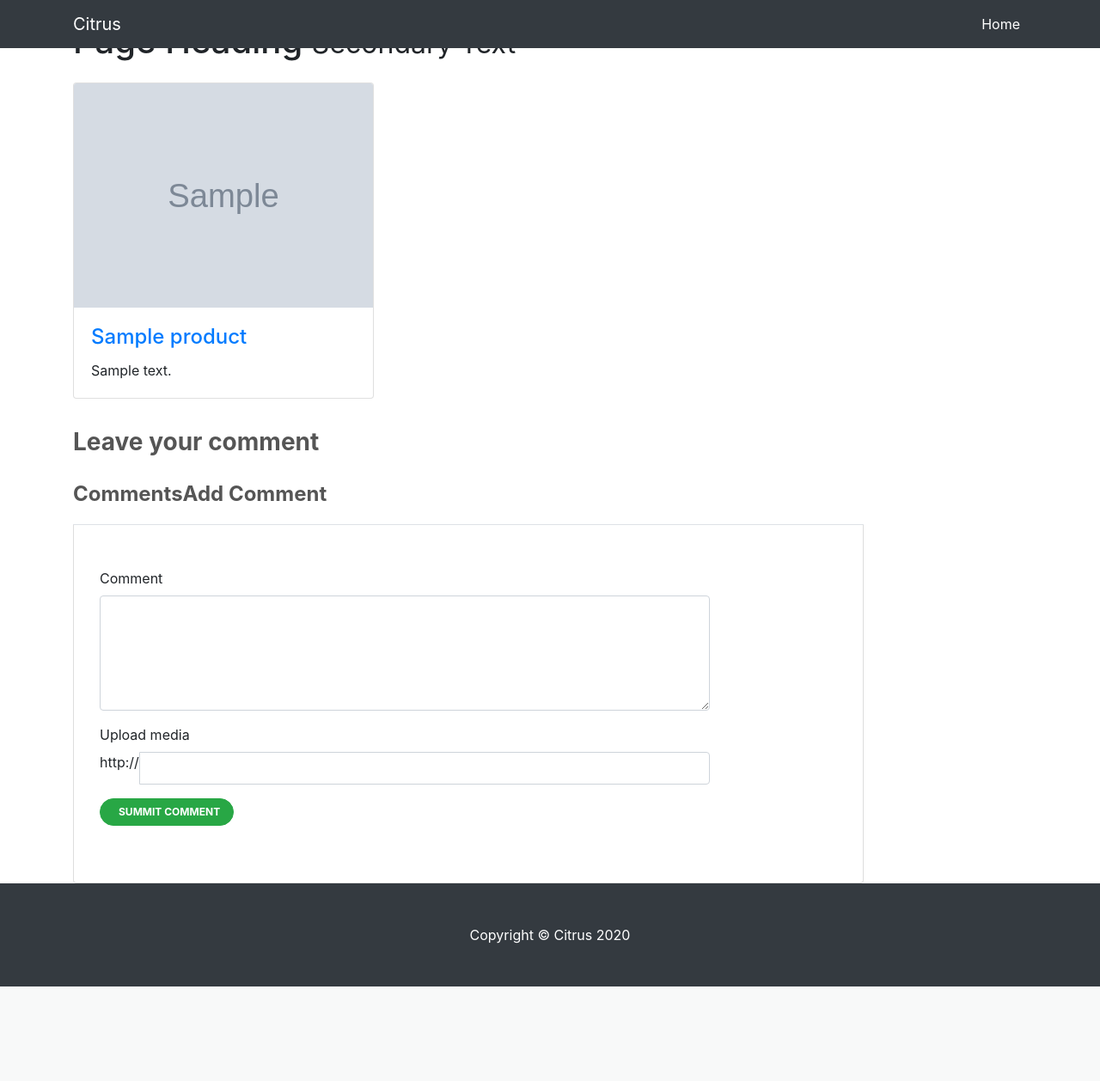
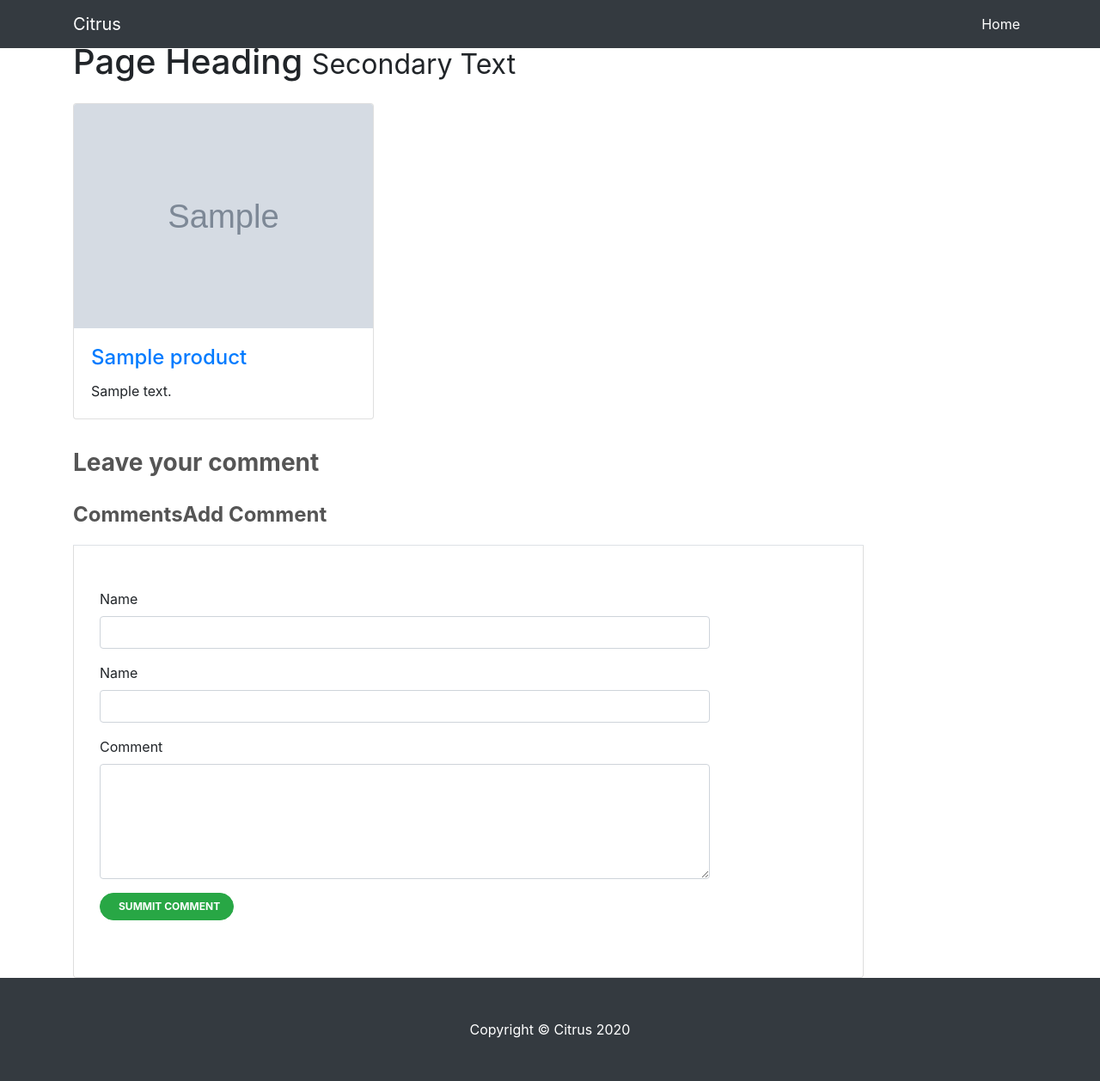
Before and after one commit to dzondraa/Citrus, a PHP site: page / in a window 1280 px wide, after a click on "Add Comment". Shown: the whole page at 86% size. Before the commit the page ends 1148 px from the top, so only its background shows below. Run offline with PHP 8.4, Linux system fonts and the light colour scheme; tables that the repository leaves empty or names only in its code hold one stand-in row (values such as "Sample post"); grey boxes marked "Sample" are stand-in pictures.

Commit message:
Leaving comment functionality and feedback functionality

```diff
--- a/app/Config/DB.php
+++ b/app/Config/DB.php
@@ -32,4 +32,18 @@
         $prepare->execute($params);
         return $prepare->fetch();
     }
+
+    public function executeInsert(string $query, Array $params) : bool {
+        $prepare = $this->conn->prepare($query);
+        $res = $prepare->execute($params);
+        if($res) {
+            return true;
+        } else {
+            return false;
+        }
+    }
+
+    public function getLastId() {
+        return $this->conn->lastInsertId();
+    }
 }
--- a/app/Config/autoload.php
+++ b/app/Config/autoload.php
@@ -1,13 +1,17 @@
 <?php
 
-// AUTOLOAD
-spl_autoload_register(function($putanja){
-    // App\Config\DB
-    // app/Config/DB.php
-    // app\Config\DB.php
-    $putanja = str_replace("\\", DIRECTORY_SEPARATOR, $putanja);
-    $putanja[0] = strtolower($putanja[0]);
-    // echo $putanja;
-    $putanja .= ".php";
-    require_once $putanja;
-});
+function autoload($className)
+{
+    $className = ltrim($className, '\\');
+    $fileName  = '';
+    $namespace = '';
+    if ($lastNsPos = strrpos($className, '\\')) {
+        $namespace = substr($className, 0, $lastNsPos);
+        $className = substr($className, $lastNsPos + 1);
+        $fileName  = str_replace('\\', DIRECTORY_SEPARATOR, $namespace) . DIRECTORY_SEPARATOR;
+    }
+    $fileName .= str_replace('_', DIRECTORY_SEPARATOR, $className) . '.php';
+
+    require $fileName;
+}
+spl_autoload_register('autoload');
--- a/app/Controllers/CommentController.php
+++ b/app/Controllers/CommentController.php
@@ -13,7 +13,35 @@
     }
 
     public function show() {
-        $products = $this->model->getComments();
+        $products = $this->model->getComments(9);
         return $products;
     }
+
+    public function addComment($data) {
+        $name = $data['name'];
+        $email = $data['email'];
+        $text = $data['text'];
+        $approved = 0;
+
+        // TO DO - VALIDATIONS
+
+        $success = $this->model->insert($name, $email, $text, $approved);
+        $msg;
+        if($success) {
+            $msg =  (object)array("message" => "Commented successfuly!" , "type" => "success");
+            $newComment = (object)array(
+                "id" => $this->db->getLastId(),
+                "name" => $name,
+                "email" => $email,
+                "text" => $text,
+                "approved" => $approved
+            );
+
+        } else {
+            $msg = (object)array("message" => "Server error!" , "type" => "danger");
+        }
+
+        return (object)array("message" => $msg, "newComment" => $newComment);
+    }
 }
+?>
--- a/app/Models/CommentModel.php
+++ b/app/Models/CommentModel.php
@@ -11,7 +11,7 @@
 
     public function getComments($paginate = null) {
         $query = $paginate == null ? "select * from comments" : "select * from comments limit $paginate";
-        // $query = "select * from products";
+
         try {
             $result = $this->db->executeQuery($query);
         } catch(PDOException $ex) {
@@ -19,6 +19,15 @@
         }
         return $result;
 
+    }
 
+    public function insert($name, $email, $text, $approved) {
+        $query = "insert into comments values(null, ?, ?, ?, ?)";
+        try {
+            $res = $this->db->executeInsert($query , [$name , $email, $text, $approved]);
+        } catch(PDOException $ex) {
+            $ex->getMessage();
+        }
+        return $res;
     }
 }
--- a/app/Views/components/single-comment.php
+++ b/app/Views/components/single-comment.php
@@ -4,9 +4,10 @@
     </a>
     <div class="media-body">
         <div class="well well-lg">
-            <h4 class="media-heading text-uppercase reviews">Marco </h4>
+            <h4 class="media-heading text-uppercase reviews"><?= $comment->name ?> </h4>
+            <h5 class="media-heading reviews"><?= $comment->email ?> </h5>
             <p class="media-comment">
-            Great snippet! Thanks for sharing.
+            <?= $comment->text ?>
             </p>
         </div>
     </div>
--- a/app/Views/pages/home.php
+++ b/app/Views/pages/home.php
@@ -4,6 +4,15 @@
   <h1 class="my-4">Page Heading
     <small>Secondary Text</small>
   </h1>
+  <?php
+    foreach($messages as $msg):
+  ?>
+
+  <div class="alert alert-<?= $msg->type ?>" role="alert">
+  <?= $msg->message ?>
+  </div>
+
+  <?php endforeach ?>
 
   <div class="row">
     <?php foreach($products as $product){
@@ -38,7 +47,10 @@
                 <div class="tab-pane active" id="comments-logout">
                     <ul class="media-list">
                       <?php
+                      foreach($comments as $comment) {
                         include "app/views/components/single-comment.php";
+                      }
+
                       ?>
 
 
@@ -47,25 +59,35 @@
 
                 <!-- ADD COMMENT SECTION -->
                 <div class="tab-pane" id="add-comment">
-                    <form action="#" method="post" class="form-horizontal" id="commentForm" role="form">
+                    <form action="<?= $_SERVER['PHP_SELF'] ?>" method="post" class="form-horizontal" id="commentForm" role="form">
+                    <div class="form-group">
+                            <label for="uploadMedia" class="col-sm-2 control-label">Name</label>
+                            <div class="col-sm-10">
+                                <div class="input-group">
+                                  <input type="text" class="form-control" name="name" id="uploadMedia">
+                                </div>
+                            </div>
+                        </div>
+
+                      <div class="form-group">
+                            <label for="uploadMedia" class="col-sm-2 control-label">Name</label>
+                            <div class="col-sm-10">
+                                <div class="input-group">
+                                  <input type="text" class="form-control" name="email" id="uploadMedia">
+                                </div>
+                            </div>
+                        </div>
+
                         <div class="form-group">
                             <label for="email" class="col-sm-2 control-label">Comment</label>
                             <div class="col-sm-10">
-                              <textarea class="form-control" name="addComment" id="addComment" rows="5"></textarea>
+                              <textarea class="form-control" name="text" id="addComment" rows="5"></textarea>
                             </div>
                         </div>
-                        <div class="form-group">
-                            <label for="uploadMedia" class="col-sm-2 control-label">Upload media</label>
-                            <div class="col-sm-10">
-                                <div class="input-group">
-                                  <div class="input-group-addon">http://</div>
-                                  <input type="text" class="form-control" name="uploadMedia" id="uploadMedia">
-                                </div>
-                            </div>
-                        </div>
+
                         <div class="form-group">
                             <div class="col-sm-offset-2 col-sm-10">
-                                <button class="btn btn-success btn-circle text-uppercase" type="submit" id="submitComment"><span class="glyphicon glyphicon-send"></span> Summit comment</button>
+                                <button class="btn btn-success btn-circle text-uppercase" name="submit" type="submit" id="submitComment"><span class="glyphicon glyphicon-send"></span> Summit comment</button>
                             </div>
                         </div>
                     </form>
@@ -75,6 +97,4 @@
         </div>
 	</div>
   </div>
-
-
 <link rel="stylesheet" href="public/css/comments.css">
--- a/index.php
+++ b/index.php
@@ -8,12 +8,19 @@
 use App\Config\DB;
 
 $db = DB::instance();
+$commentController = new CommentController($db);
 $productController = new ProductController($db);
-$commentController = new CommentController($db);
 $comments = $commentController->show();
 $products = $productController->show();
+$messages = [];
 
-
+if(isset($_POST['submit'])) {
+    $response = $commentController->addComment($_POST);
+    $messages[] = $response->message;
+    $comments[] = $response->newComment;
+} else {
+    echo "NONE";
+}
 
 
 require_once "app/Views/shared/header.php";
```
Also changed, not shown: app/Services/addComment.php (added, +7 -0 lines), app/Controllers/ProductController.php (line endings or trailing spaces).
